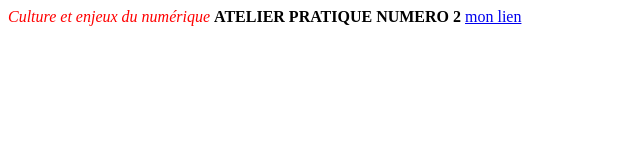
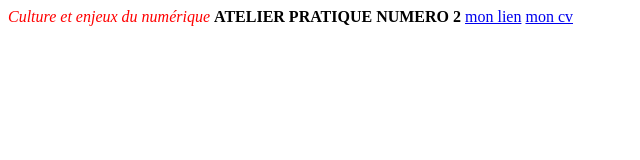
Before and after one commit to EmmaCiaz/emmaciaz.github.io, a plain HTML site: page index.html in a window 1280 px wide. Shown: the full height of the page, 0-640 px from the left. Drawn offline with Linux system fonts and the light colour scheme.

Commit message:
Update index.html

```diff
--- a/index.html
+++ b/index.html
@@ -7,5 +7,6 @@
               <span style="color:red"><i>Culture et enjeux du numérique</i></span>
               <b>ATELIER PRATIQUE NUMERO 2</b>
            <a href="./tableau.html"> mon lien</a>
+           <a href="./cv exemple.html"> mon cv</a>
           </body>
         </html>
```
